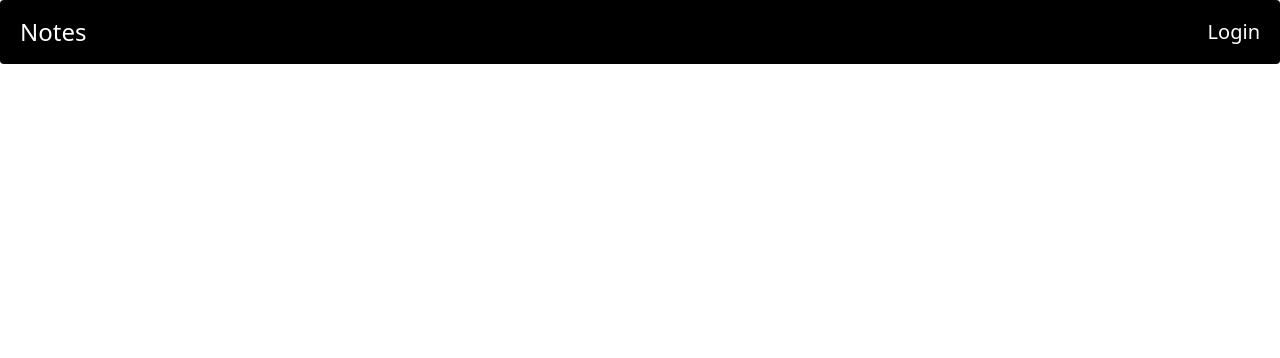
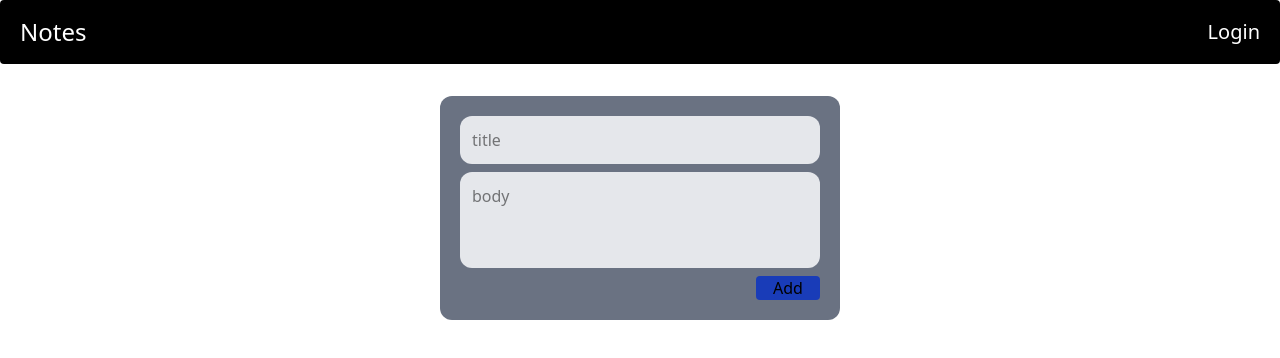
Before and after one commit to crysre/todo, a React (Vite) app in the folder client/: page /Create in a window 1280 px wide. Shown: the top 358 px of the page. Built offline with nearby package versions, Linux system fonts and the light colour scheme.

Commit message:
used useState to store changes on create

```diff
--- a/client/src/App.jsx
+++ b/client/src/App.jsx
@@ -6,7 +6,7 @@ import Navbar from "./Components/Navbar"
 function App() {
 
 
-  return <div className="flex flex-col" >
+  return <div className="flex flex-col items-center" >
   <Navbar/>
   <Create/>
   </div>
--- a/client/src/Components/create.jsx
+++ b/client/src/Components/create.jsx
@@ -1,6 +1,49 @@
+import { useState } from "react";
+
 function Create(){
-    return <div>
 
+    const [note, setNote] = useState({
+        title:"",
+        body:""
+    });
+
+    function handleClick(){
+        console.log(note);
+
+    }
+
+    function handleChange(e){
+
+        const {name, value} = e.target;
+
+        setNote(x=>{
+            return{
+                ...x,
+                [name]:value
+            }
+        })
+
+
+
+
+
+
+
+
+        // console.log(e.target.name);
+
+        // console.log(e.target.value);
+
+    }
+
+
+
+    return <div className=" mt-8 rounded-xl w-100 flex flex-col bg-gray-500">
+            <form className=" p-5 flex flex-col gap-2" >
+                <input onChange={handleChange} name="title" className=" p-3 rounded-xl outline-none bg-gray-200 "  placeholder="title"/>
+                <textarea onChange={handleChange} name="body" className=" p-3 resize-none rounded-xl outline-none bg-gray-200"  placeholder="body" rows="3"/>
+                <button onClick={handleClick} type="button"  className=" self-baseline-last w-16 rounded bg-blue-800">Add</button>
+            </form>
     </div>
 }
 
```
